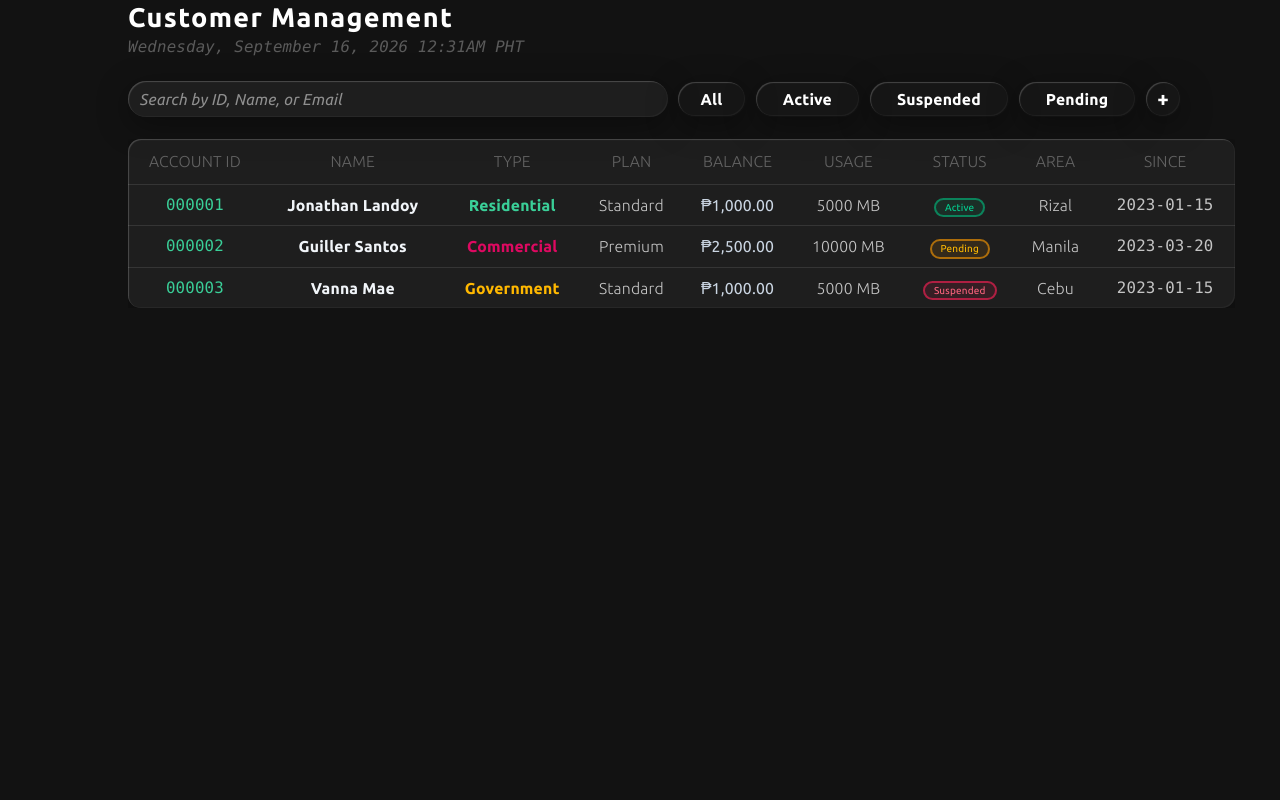
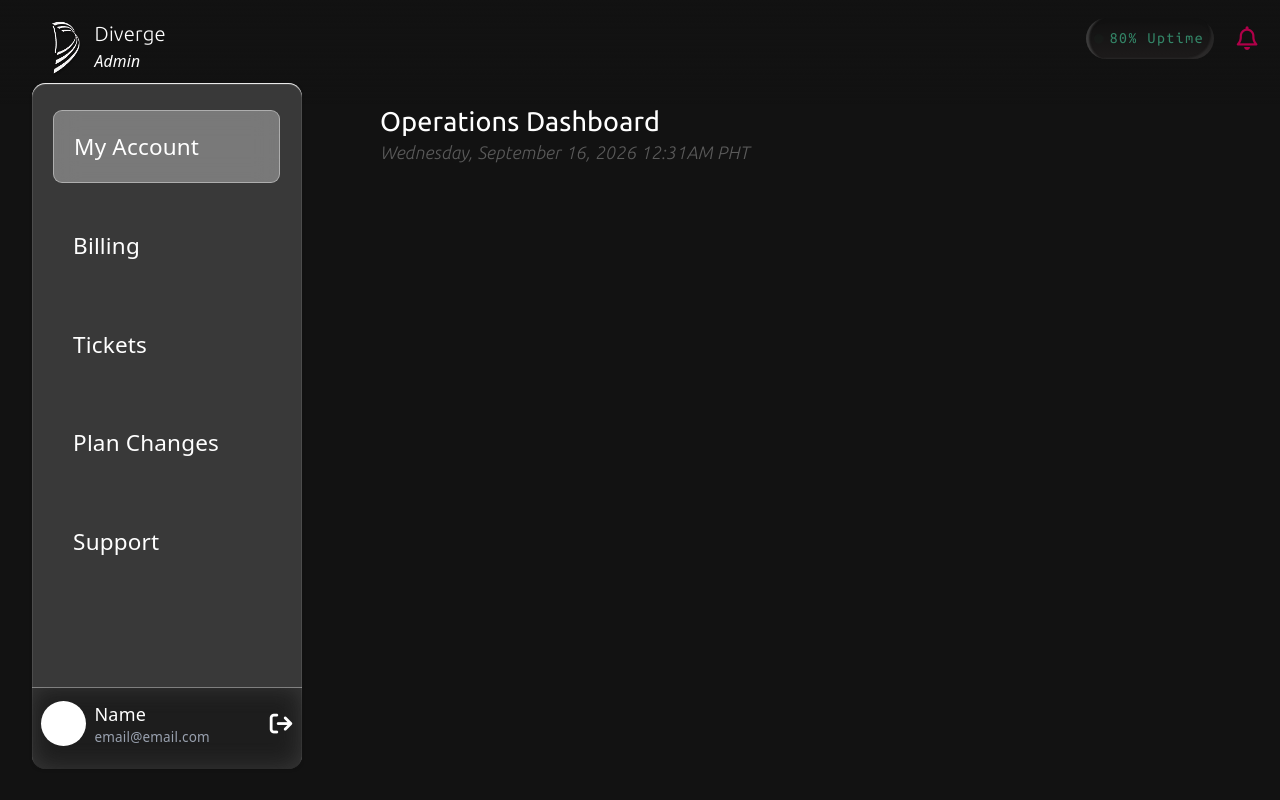
Before and after one commit to kway-zar/Diverge, a React (Vite) app: page /customers in a window 1280 px wide. Shown: the top 800 px of the page. Built offline with nearby package versions, Linux system fonts and the light colour scheme.

Commit message:
feat: added customers site

```diff
--- a/src/App.tsx
+++ b/src/App.tsx
@@ -4,8 +4,7 @@ import {BrowserRouter as Router, Route, Routes} from 'react-router-dom'
 import TestingPage from './components/pages/TestingPage.tsx'
 import LoginPage from './components/pages/LoginPage.tsx'
 import AdminLandingPage from './components/pages/AdminLandingPage.tsx'
-import CustomersPage from './components/pages/CustomersPage.tsx'
-import Tickets from './components/pages/Tickets.tsx'
+import CustomerLandingPage from './components/pages/customer/CustomerLandingPage.tsx'
 function App() {
 
   return (
@@ -15,8 +14,7 @@ function App() {
         <Route index element={<TestingPage/>}/>
         <Route path="/login" element={<LoginPage/>}/>
         <Route path="/admin" element={<AdminLandingPage/>}/>
-        <Route path="/customers" element={<CustomersPage/>}/>
-        <Route path="/tickets" element={<Tickets/>}/>
+        <Route path="/customers" element={<CustomerLandingPage/>}/>
       </Routes>
     </Router>
   )
--- /dev/null
+++ b/src/components/pages/customer/Billing.tsx
@@ -0,0 +1,18 @@
+
+function Billing() {
+  return (
+    <div className="text-left w-full">
+      <h1 className="text-2xl">Operations Dashboard</h1>
+      <h2 className="text-md opacity-30 font-thin"><i>Wednesday, September 16, 2026 12:31AM PHT</i></h2>
+
+      <div className="w-full mr-5 mt-5 flex flex-col gap-10">
+
+        {
+          //content here bana
+        }
+      </div>
+    </div>
+  )
+
+}
+export default Billing
--- a/src/components/pages/customer/CustomerLandingPage.tsx
+++ b/src/components/pages/customer/CustomerLandingPage.tsx
@@ -0,0 +1,61 @@
+import SidebarApp from '../../Sidebar'
+import { useState } from 'react'
+import Navbar from '../../Navbar.tsx'
+import Footer from '../../Footer.tsx'
+import MyAccount from './MyAccount.tsx'
+import Billing from './Billing.tsx'
+
+
+function CustomerLandingPage() {
+  const items = ["My Account", "Billing", "Tickets", "Plan Changes", "Support"]
+
+  const [activeItem, setActiveItem] = useState(items[0])
+  const handleData = (data: string) => {
+    setActiveItem(data);
+
+  }
+
+  const renderContent = () => {
+    if (activeItem == 'My Account') {
+      //return dashboard component here
+      return <MyAccount />
+    } if (activeItem == 'Billing') {
+      return <Billing/>
+    } if (activeItem == 'Tickets') {
+
+    }
+    if (activeItem == 'Plan Changes') {
+
+    }
+    if (activeItem == 'Support') {
+
+    }
+    //and so forth...
+    return (
+      <></>
+    )
+
+  }
+
+  return (
+    <>
+      <Navbar />
+
+      <div className="bg-[#121212] flex flex-row-reverse">
+
+        <div className="w-[95vw] z-0 overflow-y-auto font-ubuntu text-white flex flex-col items-start ">
+
+          {renderContent()}
+
+        </div>
+
+        <SidebarApp items={items} getCurrentState={handleData} />
+
+
+      </div>
+      <Footer />
+    </>
+  )
+}
+
+export default CustomerLandingPage
--- /dev/null
+++ b/src/components/pages/customer/MyAccount.tsx
@@ -0,0 +1,20 @@
+
+
+function MyAccount() {
+  return(
+    <div className="text-left w-full">
+      <h1 className="text-2xl">Operations Dashboard</h1>
+      <h2 className="text-md opacity-30 font-thin"><i>Wednesday, September 16, 2026 12:31AM PHT</i></h2>
+
+      <div className="w-full mr-5 mt-5 flex flex-col gap-10">
+
+        {
+          //content here
+        }
+      </div>
+    </div>
+
+  )
+}
+
+export default MyAccount
```
